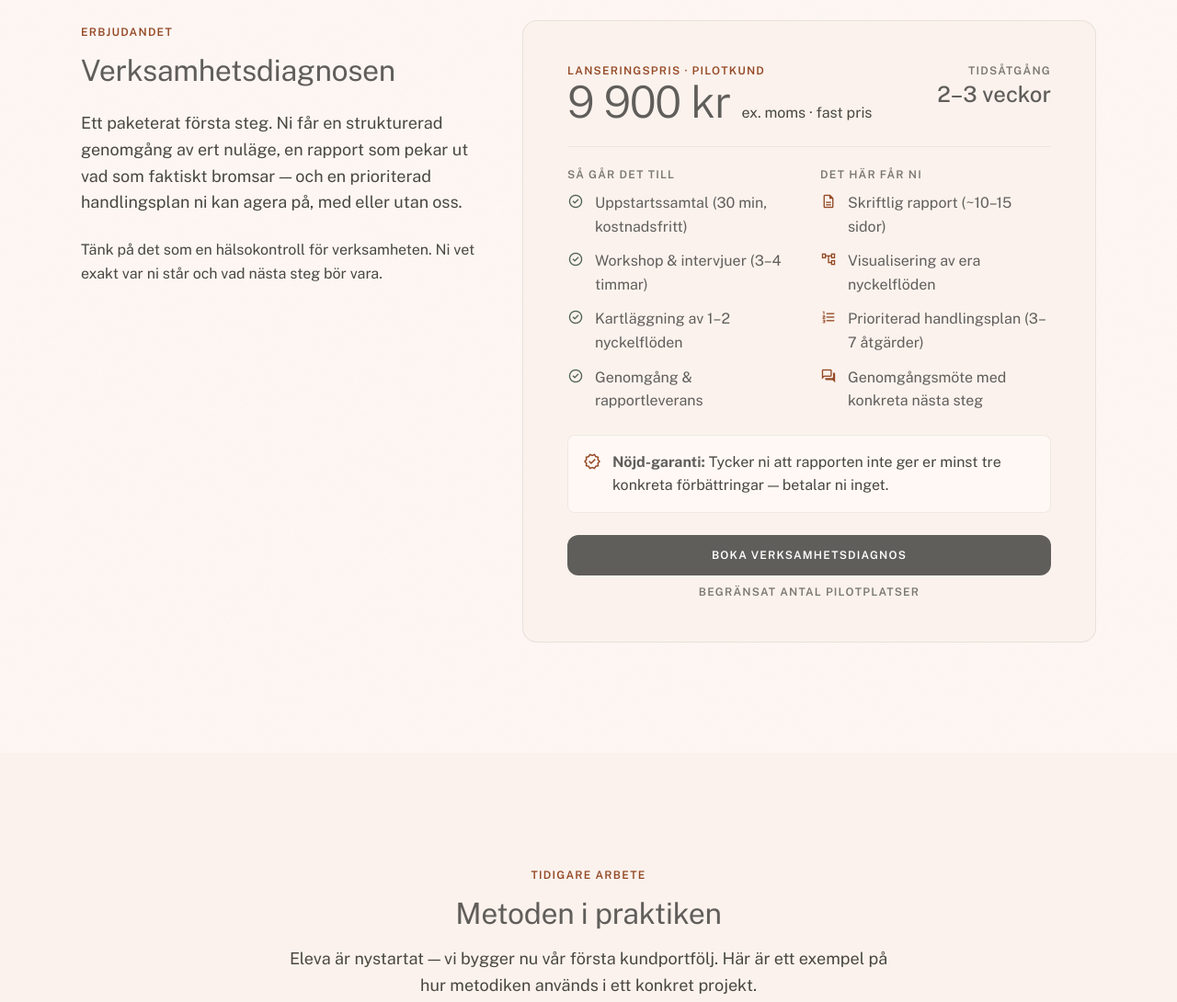
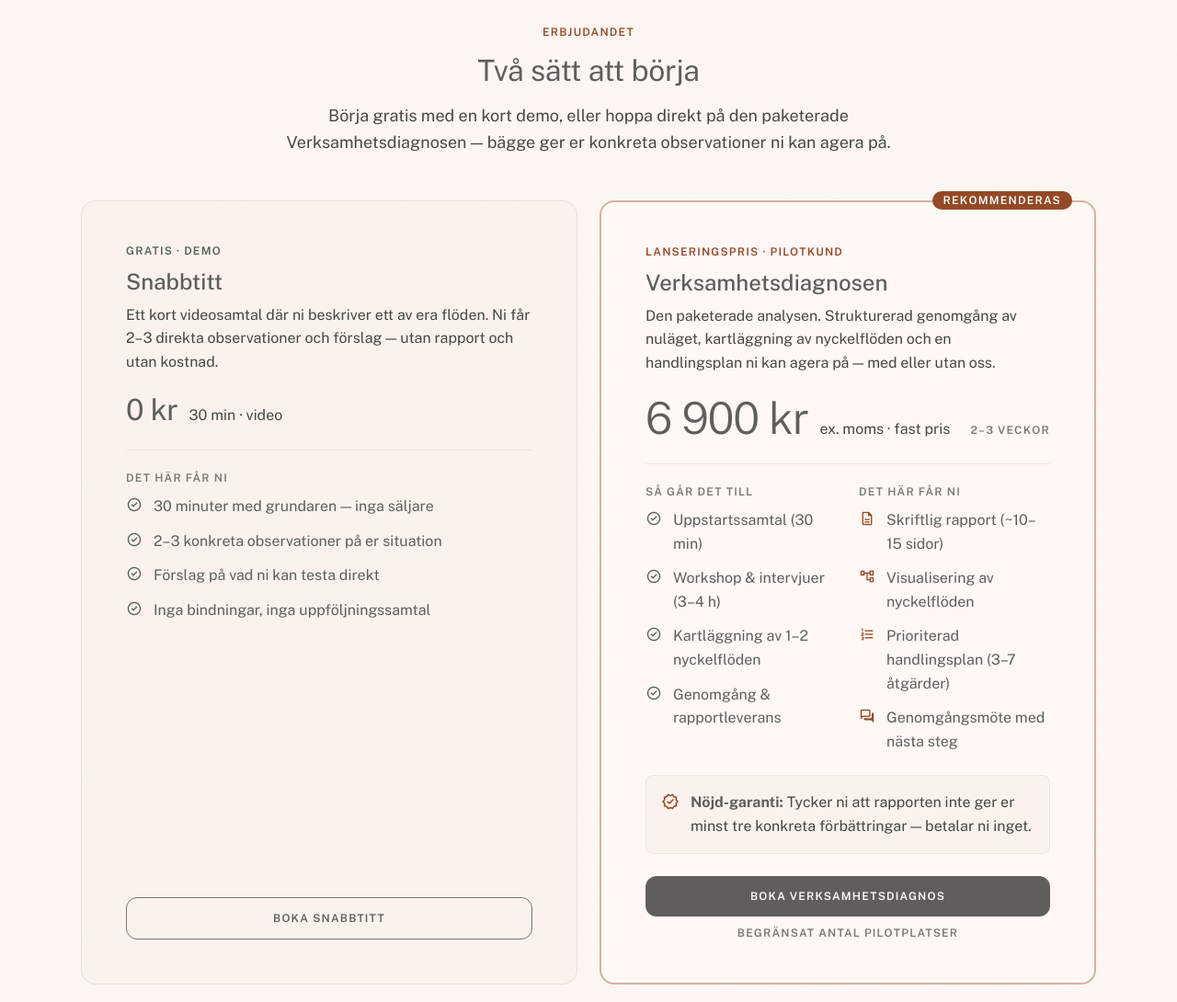
Before and after one commit to elias-b33/Eleva, a plain HTML site: page index.html in a window 1280 px wide. Shown: the part 3540-4630 px from the top of the page at 92% size. Drawn offline with nearby package versions, Linux system fonts and the light colour scheme.

Commit message:
Two-tier offer: free Snabbtitt demo + Verksamhetsdiagnos at 6 900 kr

```diff
--- a/index.html
+++ b/index.html
@@ -455,40 +455,63 @@
 
 <!-- Verksamhetsdiagnos -->
 <section id="diagnos" class="py-section-gap px-margin-page max-w-container-max mx-auto scroll-mt-24">
-<div class="grid grid-cols-1 lg:grid-cols-12 gap-margin-page items-start">
-  <div class="lg:col-span-5 reveal">
+<div class="text-center mb-margin-page reveal">
   <span class="font-label-caps text-label-caps uppercase tracking-widest text-tertiary">Erbjudandet</span>
-    <h2 class="font-headline-lg text-headline-lg text-primary mt-3 mb-gutter">Verksamhetsdiagnosen</h2>
-    <p class="font-body-lg text-body-lg text-on-surface-variant mb-gutter">
-      Ett paketerat första steg. Ni får en strukturerad genomgång av ert nuläge, en rapport som pekar ut vad som faktiskt bromsar — och en prioriterad handlingsplan ni kan agera på, med eller utan oss.
-    </p>
-    <p class="font-body-md text-body-md text-on-surface-variant">
-      Tänk på det som en hälsokontroll för verksamheten. Ni vet exakt var ni står och vad nästa steg bör vara.
+  <h2 class="font-headline-lg text-headline-lg text-primary mt-3">Två sätt att börja</h2>
+  <p class="font-body-lg text-body-lg text-on-surface-variant max-w-2xl mx-auto mt-4">
+    Börja gratis med en kort demo, eller hoppa direkt på den paketerade Verksamhetsdiagnosen — bägge ger er konkreta observationer ni kan agera på.
   </p>
 </div>
 
-  <div class="lg:col-span-7 reveal" data-delay="2">
-    <div class="bg-surface-container-low border border-outline-variant/40 rounded-2xl p-gutter md:p-margin-page">
-      <div class="flex flex-wrap items-baseline gap-4 pb-gutter mb-gutter border-b border-outline-variant/30">
-        <div>
-          <div class="font-label-caps text-label-caps uppercase tracking-widest text-tertiary mb-1">Lanseringspris · Pilotkund</div>
-          <div class="flex items-baseline gap-3">
-            <span class="font-headline-xl text-headline-xl text-primary leading-none">9 900 kr</span>
-            <span class="font-body-md text-body-md text-on-surface-variant">ex. moms · fast pris</span>
-          </div>
-        </div>
-        <div class="ml-auto text-right">
-          <div class="font-label-caps text-label-caps uppercase tracking-widest text-outline mb-1">Tidsåtgång</div>
-          <div class="font-headline-md text-headline-md text-primary">2–3 veckor</div>
-        </div>
+<div class="grid grid-cols-1 lg:grid-cols-2 gap-gutter items-stretch">
+
+  <!-- Free Snabbtitt -->
+  <div class="reveal flex flex-col bg-surface-container-low border border-outline-variant/40 rounded-2xl p-gutter md:p-margin-page" data-delay="1">
+    <div class="font-label-caps text-label-caps uppercase tracking-widest text-secondary mb-3">Gratis · Demo</div>
+    <h3 class="font-headline-md text-headline-md text-primary mb-unit">Snabbtitt</h3>
+    <p class="font-body-md text-body-md text-on-surface-variant mb-gutter">
+      Ett kort videosamtal där ni beskriver ett av era flöden. Ni får 2–3 direkta observationer och förslag — utan rapport och utan kostnad.
+    </p>
+
+    <div class="flex items-baseline gap-3 pb-gutter mb-gutter border-b border-outline-variant/30">
+      <span class="font-headline-lg text-headline-lg text-primary leading-none">0 kr</span>
+      <span class="font-body-md text-body-md text-on-surface-variant">30 min · video</span>
     </div>
 
-      <div class="grid grid-cols-1 sm:grid-cols-2 gap-gutter mb-gutter">
+    <div class="font-label-caps text-label-caps uppercase tracking-widest text-outline mb-3">Det här får ni</div>
+    <ul class="space-y-3 mb-gutter flex-1">
+      <li class="flex items-start gap-3"><span class="material-symbols-outlined text-secondary text-[18px] mt-0.5">check_circle</span><span class="font-body-md text-body-md text-primary">30 minuter med grundaren — inga säljare</span></li>
+      <li class="flex items-start gap-3"><span class="material-symbols-outlined text-secondary text-[18px] mt-0.5">check_circle</span><span class="font-body-md text-body-md text-primary">2–3 konkreta observationer på er situation</span></li>
+      <li class="flex items-start gap-3"><span class="material-symbols-outlined text-secondary text-[18px] mt-0.5">check_circle</span><span class="font-body-md text-body-md text-primary">Förslag på vad ni kan testa direkt</span></li>
+      <li class="flex items-start gap-3"><span class="material-symbols-outlined text-secondary text-[18px] mt-0.5">check_circle</span><span class="font-body-md text-body-md text-primary">Inga bindningar, inga uppföljningssamtal</span></li>
+    </ul>
+
+    <a href="#kontaktformular" class="block w-full text-center bg-transparent text-primary border border-outline font-label-caps text-label-caps uppercase tracking-widest px-gutter py-4 rounded-full hover:bg-surface-variant transition-colors">
+      Boka Snabbtitt
+    </a>
+  </div>
+
+  <!-- Paid Verksamhetsdiagnos (highlighted) -->
+  <div class="reveal flex flex-col bg-surface border-2 border-tertiary/40 rounded-2xl p-gutter md:p-margin-page relative" data-delay="2">
+    <div class="absolute -top-3 right-gutter bg-tertiary text-on-tertiary font-label-caps text-label-caps uppercase tracking-widest px-3 py-1 rounded-full">Rekommenderas</div>
+    <div class="font-label-caps text-label-caps uppercase tracking-widest text-tertiary mb-3">Lanseringspris · Pilotkund</div>
+    <h3 class="font-headline-md text-headline-md text-primary mb-unit">Verksamhetsdiagnosen</h3>
+    <p class="font-body-md text-body-md text-on-surface-variant mb-gutter">
+      Den paketerade analysen. Strukturerad genomgång av nuläget, kartläggning av nyckelflöden och en handlingsplan ni kan agera på — med eller utan oss.
+    </p>
+
+    <div class="flex flex-wrap items-baseline gap-3 pb-gutter mb-gutter border-b border-outline-variant/30">
+      <span class="font-headline-xl text-headline-xl text-primary leading-none">6 900 kr</span>
+      <span class="font-body-md text-body-md text-on-surface-variant">ex. moms · fast pris</span>
+      <span class="ml-auto font-label-caps text-label-caps uppercase tracking-widest text-outline">2–3 veckor</span>
+    </div>
+
+    <div class="grid grid-cols-1 sm:grid-cols-2 gap-gutter mb-gutter flex-1">
       <div>
         <div class="font-label-caps text-label-caps uppercase tracking-widest text-outline mb-3">Så går det till</div>
         <ul class="space-y-3">
-            <li class="flex items-start gap-3"><span class="material-symbols-outlined text-secondary text-[18px] mt-0.5">check_circle</span><span class="font-body-md text-body-md text-primary">Uppstartssamtal (30 min, kostnadsfritt)</span></li>
-            <li class="flex items-start gap-3"><span class="material-symbols-outlined text-secondary text-[18px] mt-0.5">check_circle</span><span class="font-body-md text-body-md text-primary">Workshop &amp; intervjuer (3–4 timmar)</span></li>
+          <li class="flex items-start gap-3"><span class="material-symbols-outlined text-secondary text-[18px] mt-0.5">check_circle</span><span class="font-body-md text-body-md text-primary">Uppstartssamtal (30 min)</span></li>
+          <li class="flex items-start gap-3"><span class="material-symbols-outlined text-secondary text-[18px] mt-0.5">check_circle</span><span class="font-body-md text-body-md text-primary">Workshop &amp; intervjuer (3–4 h)</span></li>
           <li class="flex items-start gap-3"><span class="material-symbols-outlined text-secondary text-[18px] mt-0.5">check_circle</span><span class="font-body-md text-body-md text-primary">Kartläggning av 1–2 nyckelflöden</span></li>
           <li class="flex items-start gap-3"><span class="material-symbols-outlined text-secondary text-[18px] mt-0.5">check_circle</span><span class="font-body-md text-body-md text-primary">Genomgång &amp; rapportleverans</span></li>
         </ul>
@@ -497,14 +520,14 @@
         <div class="font-label-caps text-label-caps uppercase tracking-widest text-outline mb-3">Det här får ni</div>
         <ul class="space-y-3">
           <li class="flex items-start gap-3"><span class="material-symbols-outlined text-tertiary text-[18px] mt-0.5">description</span><span class="font-body-md text-body-md text-primary">Skriftlig rapport (~10–15 sidor)</span></li>
-            <li class="flex items-start gap-3"><span class="material-symbols-outlined text-tertiary text-[18px] mt-0.5">account_tree</span><span class="font-body-md text-body-md text-primary">Visualisering av era nyckelflöden</span></li>
+          <li class="flex items-start gap-3"><span class="material-symbols-outlined text-tertiary text-[18px] mt-0.5">account_tree</span><span class="font-body-md text-body-md text-primary">Visualisering av nyckelflöden</span></li>
           <li class="flex items-start gap-3"><span class="material-symbols-outlined text-tertiary text-[18px] mt-0.5">format_list_numbered</span><span class="font-body-md text-body-md text-primary">Prioriterad handlingsplan (3–7 åtgärder)</span></li>
-            <li class="flex items-start gap-3"><span class="material-symbols-outlined text-tertiary text-[18px] mt-0.5">forum</span><span class="font-body-md text-body-md text-primary">Genomgångsmöte med konkreta nästa steg</span></li>
+          <li class="flex items-start gap-3"><span class="material-symbols-outlined text-tertiary text-[18px] mt-0.5">forum</span><span class="font-body-md text-body-md text-primary">Genomgångsmöte med nästa steg</span></li>
         </ul>
       </div>
     </div>
 
-      <div class="bg-surface rounded-xl p-4 border border-outline-variant/30 flex items-start gap-3 mb-gutter">
+    <div class="bg-surface-container-low rounded-xl p-4 border border-outline-variant/30 flex items-start gap-3 mb-gutter">
       <span class="material-symbols-outlined text-tertiary text-[20px] mt-0.5">verified</span>
       <p class="font-body-md text-body-md text-on-surface-variant">
         <strong class="text-primary">Nöjd-garanti:</strong> Tycker ni att rapporten inte ger er minst tre konkreta förbättringar — betalar ni inget.
@@ -516,7 +539,7 @@
     </a>
     <p class="text-center font-label-caps text-label-caps uppercase tracking-widest text-outline mt-3">Begränsat antal pilotplatser</p>
   </div>
-  </div>
+
 </div>
 </section>
 
```
Lines whose indentation alone changed are shown as unchanged.
